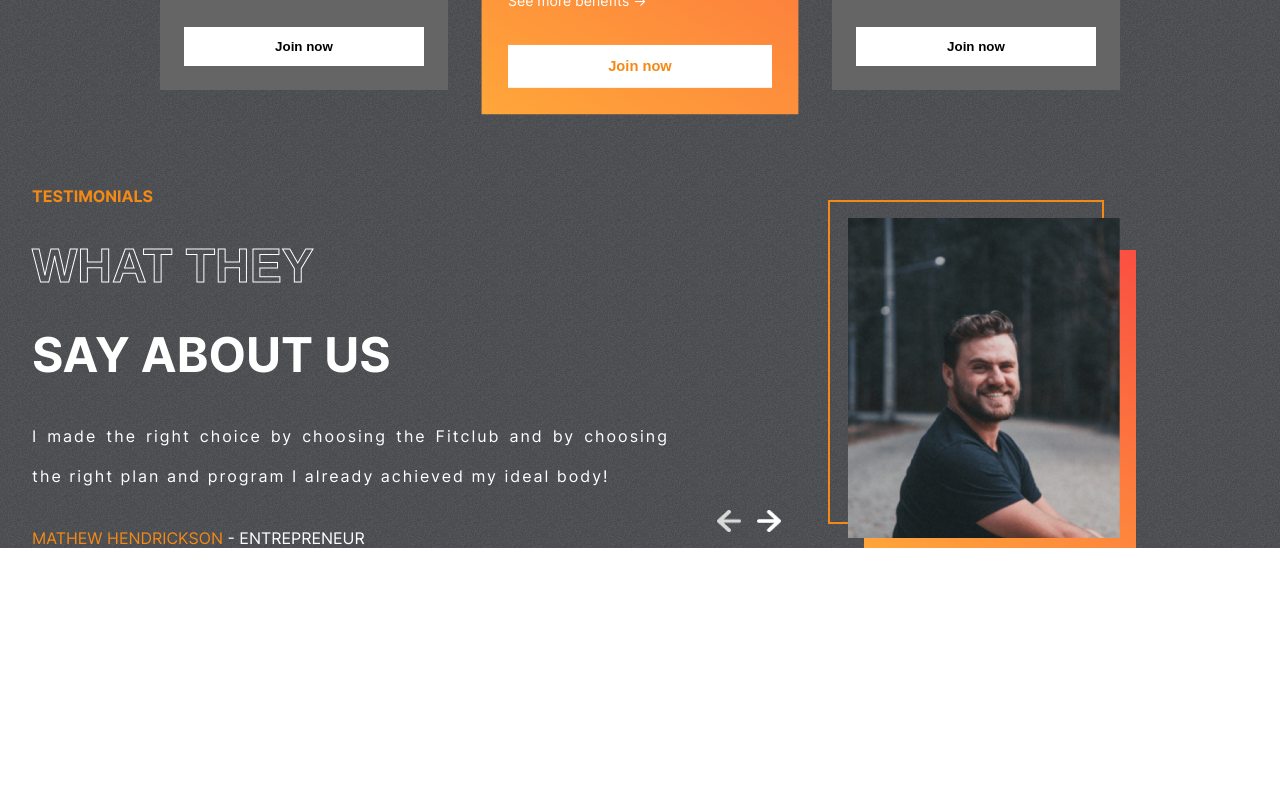
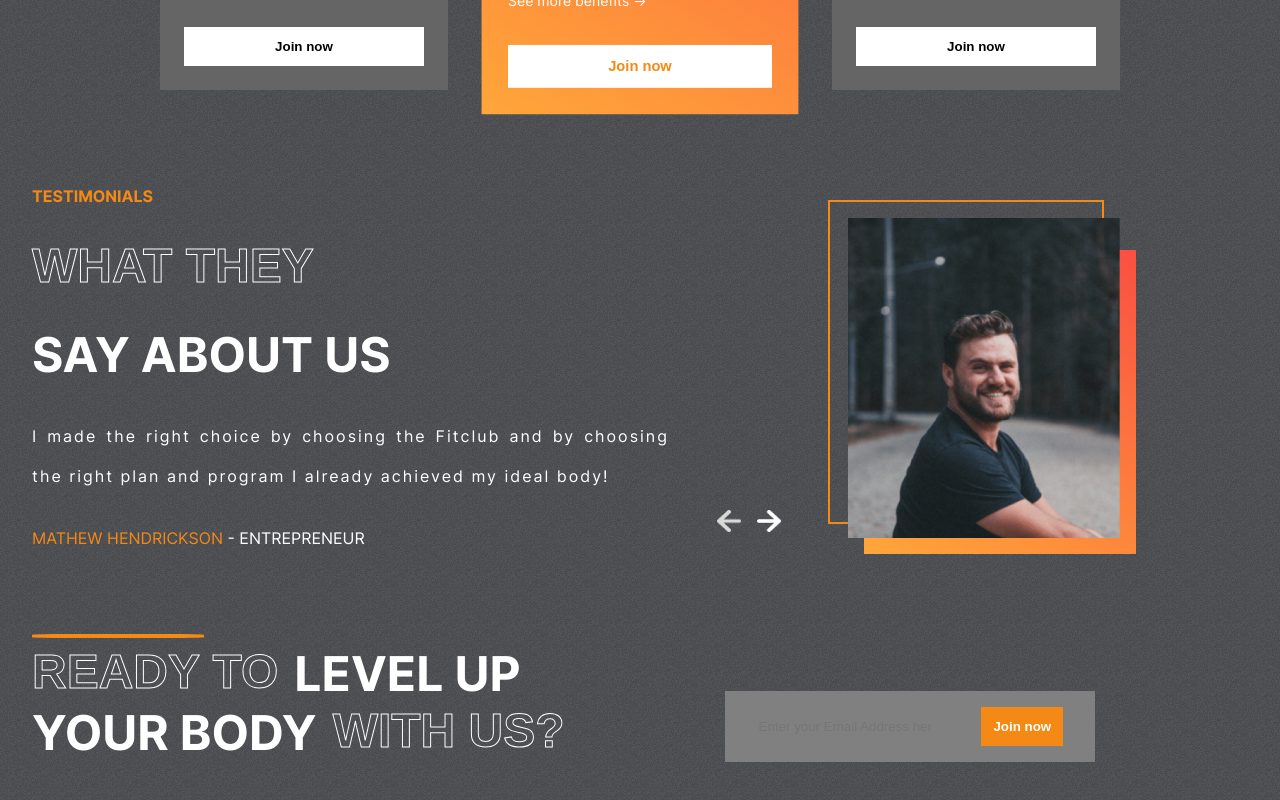
Before and after one commit to Morkovich121/GymWebsite, a React (Create React App) app in the folder gym/: page / in a window 1280 px wide. Shown: the part 2365-3165 px from the top of the page. Before the commit the page ends 2913 px from the top, so only its background shows below. Built offline with nearby package versions, Linux system fonts and the light colour scheme.

Commit message:
Finished connection with us part

```diff
--- a/gym/src/App.js
+++ b/gym/src/App.js
@@ -4,6 +4,7 @@ import Programs from './components/Programs/Programs'
 import Reasons from './components/Reasons/Reasons'
 import Plans from './components/Plans/Plans'
 import Testimonials from './components/Testimonials/Testimonials'
+import Connect from './components/Connect/Connect'
 
 function App() {
   return (
@@ -13,6 +14,9 @@ function App() {
           <Reasons/>
           <Plans/>
           <Testimonials/>
+          <Connect/>
+          <p></p>
+          <p></p>
     </div>
   );
 }
--- /dev/null
+++ b/gym/src/components/Connect/Connect.css
@@ -0,0 +1,52 @@
+.connect{
+    display:flex;
+    gap:10rem;
+    padding:0 2rem;
+}
+
+.left-c>hr{
+    border-radius: 20%;
+    border:2px solid var(--orange);
+    margin: -10px 0;
+    position: absolute;
+    width: 10.5rem;
+}
+
+.left-c{
+    color: #fff;
+    font-size: 3rem;
+    font-weight: 700;
+    position: relative;
+    text-transform: uppercase;
+}
+
+.left-c>div {
+    display: flex;
+    gap: 1rem;
+}
+
+.right-c{
+    align-items: flex-end;
+    display: flex;
+    justify-content: center;
+}
+
+.email{
+    display:flex;
+    gap:3rem;
+    background-color: gray;
+    padding: 1rem 2rem;
+}
+
+.email>input{
+    background-color: initial;
+    border: none;
+    color: white;
+    outline: none;
+    width:10.8rem;
+}
+
+.email>button{
+    background-color: var(--orange);
+    color:white;
+}
--- /dev/null
+++ b/gym/src/components/Connect/Connect.jsx
@@ -0,0 +1,28 @@
+import React from 'react'
+import './Connect.css'
+import { useState } from 'react'
+
+const Connect = () => {
+    return (
+        <div className='connect' id='connect'>
+            <div className="left-c">
+                <hr></hr>
+                <div>
+                    <span className='empty-text'>ready to</span>
+                    <span>level up</span>
+                </div>
+                <div>
+                    <span>your body</span>
+                    <span className='empty-text'>with us?</span>
+                </div>
+            </div>
+            <div className="right-c">
+                <div className="email">
+                    <input type="email" name="user_email" id="user_email" placeholder='Enter your Email Address here...' />
+                    <button type="submit" className='btn'>Join now</button>
+                </div>
+            </div>
+        </div>
+    )
+}
+export default Connect;
```
